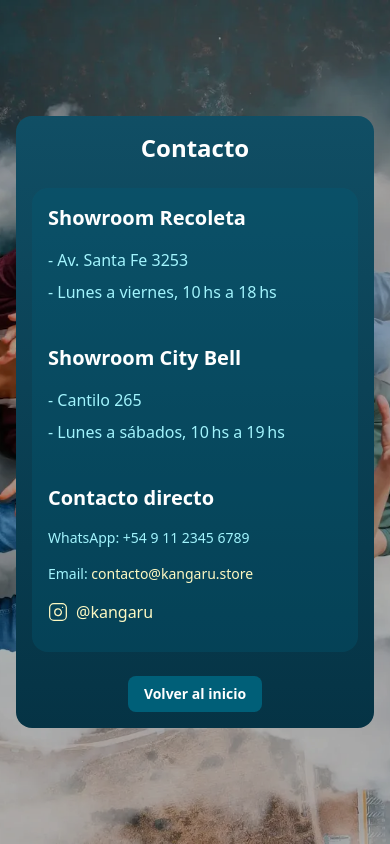
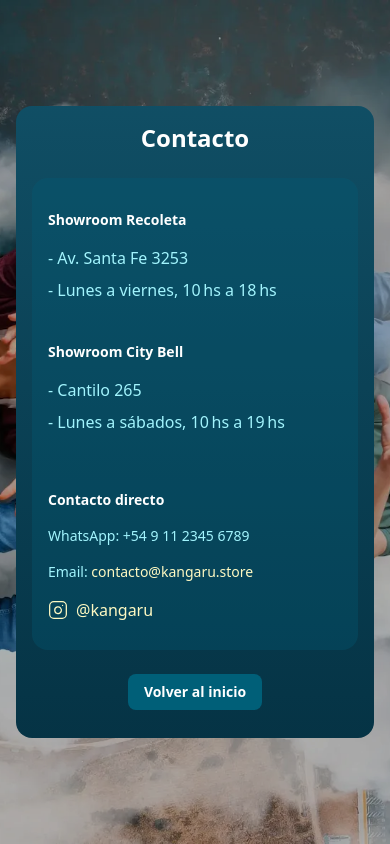
Before and after one commit to Santiroquai/Kangaru, a Vue app: page /contacto in a window 390 px wide. Built offline with nearby package versions, Linux system fonts and the light colour scheme.

Commit message:
contacto dimensiones

```diff
--- a/src/pages/Contacto.vue
+++ b/src/pages/Contacto.vue
@@ -30,16 +30,16 @@ const simpleLayout = true
             <div class="relative grid grid-cols-1 md:grid-cols-2  text-white text-md md:text-lg md:leading-8">
 
               <!-- Columna izquierda -->
-              <div class="space-y-2 md:px-11">
+              <div class="space-y-2 md:px-23">
                 <!-- Showroom Recoleta -->
-                <div class="flex gap-3 mb-4">
-                  <h3 class="text-xl sm:text-2xl font-semibold">Showroom Recoleta</h3>
+                <div class="flex gap-3 mb-4 mt-4">
+                  <h3 class="text-sm sm:text-2xl font-semibold">Showroom Recoleta</h3>
                 </div>
                 <p class="text-cyan-200"> - Av. Santa Fe 3253</p>
                 <p class="text-cyan-200 mb-10 sm:mb-6"> - Lunes a viernes, 10 hs a 18 hs</p>
                 <!-- Showroom City Bell -->
                 <div class="flex items-center gap-3 mb-4">
-                  <h3 class="text-xl sm:text-2xl font-semibold">Showroom City Bell</h3>
+                  <h3 class="text-sm sm:text-2xl font-semibold">Showroom City Bell</h3>
                 </div>
                 <p class="text-cyan-200"> - Cantilo 265</p>
                 <p class="text-cyan-200 mb-10 sm:mb-1"> - Lunes a sábados, 10 hs a 19 hs</p>
@@ -47,9 +47,9 @@ const simpleLayout = true
               </div>
 
               <!-- Columna derecha -->
-              <div class="space-y-4 md:ps-11 md:leading-11">
+              <div class="space-y-4 md:ps-30 md:leading-11 mt-4">
                 <div class="flex items-center gap-3 mb-4 sm:mb-6">
-                  <h3 class="text-xl sm:text-2xl font-semibold">Contacto directo</h3>
+                  <h3 class="text-sm sm:text-2xl font-semibold">Contacto directo</h3>
                 </div>
                 <p class="text-cyan-200 text-sm sm:text-xl">WhatsApp: <a href="https://wa.me/5491123456789" target="_blank" class="">+54 9 11 2345 6789</a></p>
                 <p class="text-cyan-200 text-sm sm:text-xl">Email: <a href="mailto:contacto@kangaru.store" class="text-yellow-100">contacto@kangaru.store</a></p>
@@ -62,7 +62,7 @@ const simpleLayout = true
           </div>
 
           <!-- Botón para volver al inicio -->
-          <div class="text-center md:mt-20">
+          <div class="text-center mb-3 md:mt-20">
             <router-link
               to="/"
               class="inline-block text-sm px-4 py-2 bg-cyan-800 hover:bg-cyan-700 text-white font-bold rounded-lg transition-colors duration-300"
```
